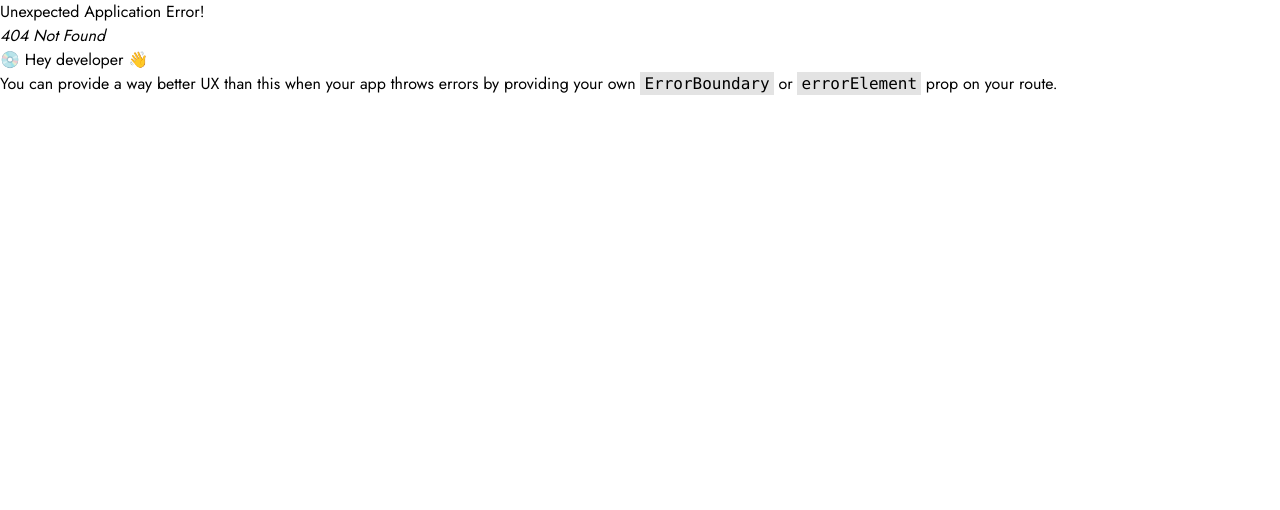
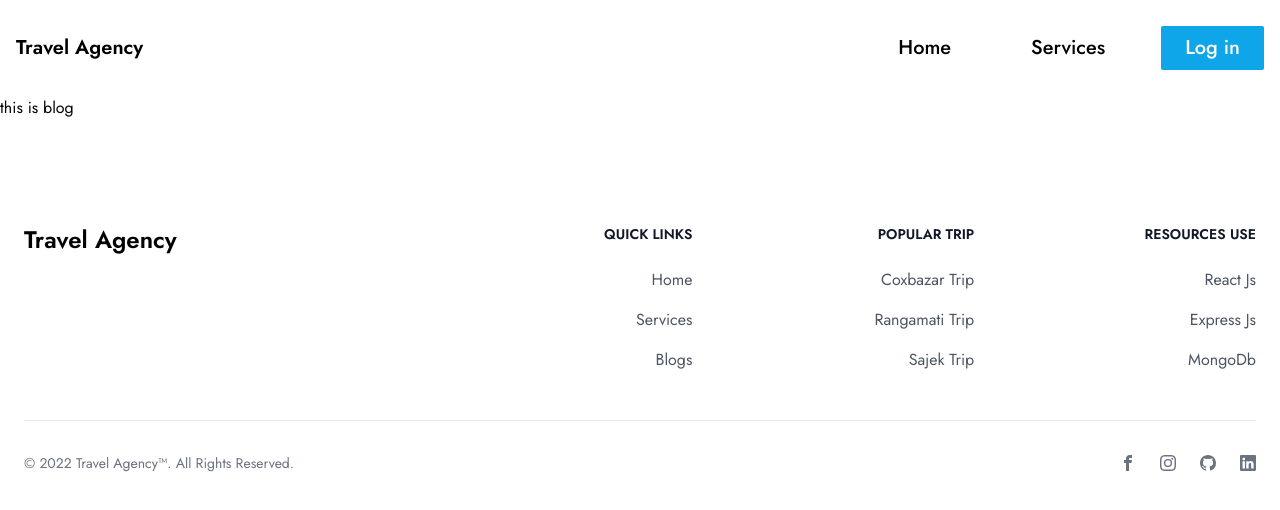
Before and after one commit to mukutdev/urban-travel-client, a React (Create React App) app: page /blog in a window 1280 px wide. Before the commit this address had no page. Shown: the top 510 px of the page. Built offline with nearby package versions, Linux system fonts and the light colour scheme.

Commit message:
footer-added

```diff
--- a/package.json
+++ b/package.json
@@ -11,6 +11,7 @@
     "flowbite-react": "^0.3.4",
     "react": "^18.2.0",
     "react-dom": "^18.2.0",
+    "react-icons": "^4.6.0",
     "react-router-dom": "^6.4.3",
     "react-scripts": "5.0.1",
     "web-vitals": "^2.1.4"
--- a/src/Routes/Routes.js
+++ b/src/Routes/Routes.js
@@ -1,5 +1,6 @@
 import { createBrowserRouter } from "react-router-dom";
 import Main from "../Layout/Main";
+import Blog from "../pages/Blog/Blog";
 import Home from "../pages/Home/Home";
 import Login from "../pages/Login/Login";
 import Register from "../pages/Register/Register";
@@ -25,6 +26,10 @@ export const router = createBrowserRouter([
             {
                 path:'/register',
                 element:<Register />,
+            },
+            {
+                path:'/blog',
+                element:<Blog />,
             }
         ]
     }
--- a/src/Shared/Footer/Footer.js
+++ b/src/Shared/Footer/Footer.js
@@ -1,10 +1,92 @@
 import React from 'react';
+import { Link } from 'react-router-dom';
+import { ImFacebook } from 'react-icons/im';
+import { BsInstagram , BsGithub ,BsLinkedin } from 'react-icons/bs';
 
 const Footer = () => {
     return (
-        <div>
+
+<div className="p-4 bg-white sm:p-6 dark:bg-gray-900  mt-20">
+<footer className="container mx-auto ">
+    <div className="md:flex ">
+        <div className="mb-6 md:mb-0 md:w-1/3">
+            <a href="https://flowbite.com/" className="flex items-center">
+                <Link className="self-center text-2xl font-semibold whitespace-nowrap dark:text-white">Travel Agency</Link>
+            </a>
+        </div>
+        <div className="grid grid-cols-2 gap-8 sm:gap-6 sm:grid-cols-3 md:w-2/3 md:justify-end">
+            <div className='md:text-right'>
+                <h2 className="mb-6 text-sm font-semibold text-gray-900 uppercase dark:text-white">Quick Links</h2>
+                <ul className="text-gray-600 dark:text-gray-400">
+                    <li className="mb-4">
+                        <Link to={'/'} className="hover:underline">Home</Link>
+                    </li>
+                    <li  className="mb-4">
+                      <Link to={'/services'} className="hover:underline">Services</Link>
+                    </li>
+                    <li  className="mb-4">
+                      <Link to={'/blog'} className="hover:underline">Blogs</Link>
+                    </li>
+                </ul>
+            </div>
+            <div className='md:text-right'>
+                <h2 className="mb-6 text-sm font-semibold text-gray-900 uppercase dark:text-white">Popular Trip</h2>
+                <ul className="text-gray-600 dark:text-gray-400">
+                    <li className="mb-4">
+                        <a href="https://github.com/themesberg/flowbite" className="hover:underline ">Coxbazar Trip</a>
+                    </li>
+                    <li className="mb-4">
+                        <a href="https://discord.gg/4eeurUVvTy" className="hover:underline">Rangamati Trip</a>
+                    </li>
+                    <li className="mb-4">
+                        <a href="https://discord.gg/4eeurUVvTy" className="hover:underline">Sajek Trip</a>
+                    </li>
+                </ul>
+            </div>
+            <div className='md:text-right'>
+                <h2 className="mb-6 text-sm font-semibold text-gray-900 uppercase dark:text-white">Resources Use</h2>
+                <ul className="text-gray-600 dark:text-gray-400">
+                    <li className="mb-4">
+                        <a href="https://reactjs.org/" className="hover:underline"> React Js</a>
+                    </li>
+                    <li className="mb-4">
+                        <a href="https://expressjs.com/" className="hover:underline">Express Js</a>
+                    </li>
+                    <li className="mb-4">
+                        <a href="https://www.mongodb.com/" className="hover:underline">MongoDb</a>
+                    </li>
+                </ul>
+            </div>
+        </div>
+    </div>
+    <hr className="my-6 border-gray-200 sm:mx-auto dark:border-gray-700 lg:my-8" />
+    <div className="sm:flex sm:items-center sm:justify-between">
+        <span className="text-sm text-gray-500 sm:text-center dark:text-gray-400">© 2022 <a href="https://flowbite.com/" className="hover:underline">Travel Agency™</a>. All Rights Reserved.
+        </span>
+        <div className="flex mt-4 space-x-6 sm:justify-center sm:mt-0">
+
+            <a href="/" className="text-gray-500 hover:text-gray-900 dark:hover:text-white">
+                <ImFacebook />
+                <span className="sr-only">Facebook</span>
+            </a>
+            <a href="/" className="text-gray-500 hover:text-gray-900 dark:hover:text-white">
+                <BsInstagram />
+                <span className="sr-only">Instagram</span>
+            </a>
+            <a href="/" className="text-gray-500 hover:text-gray-900 dark:hover:text-white">
+                <BsGithub/>
+                <span className="sr-only">GitHub</span>
+            </a>
+            <a href="/" className="text-gray-500 hover:text-gray-900 dark:hover:text-white">
+                <BsLinkedin/>
+                <span className="sr-only">LinkedIn</span>
+            </a>
 
         </div>
+    </div>
+</footer>
+</div>
+
     );
 };
 
--- /dev/null
+++ b/src/pages/Blog/Blog.js
@@ -0,0 +1,11 @@
+import React from 'react';
+
+const Blog = () => {
+    return (
+        <div>
+            this is blog
+        </div>
+    );
+};
+
+export default Blog;
```
Also changed, not shown: 1 other file (tests, documents, lock files or other folders).
